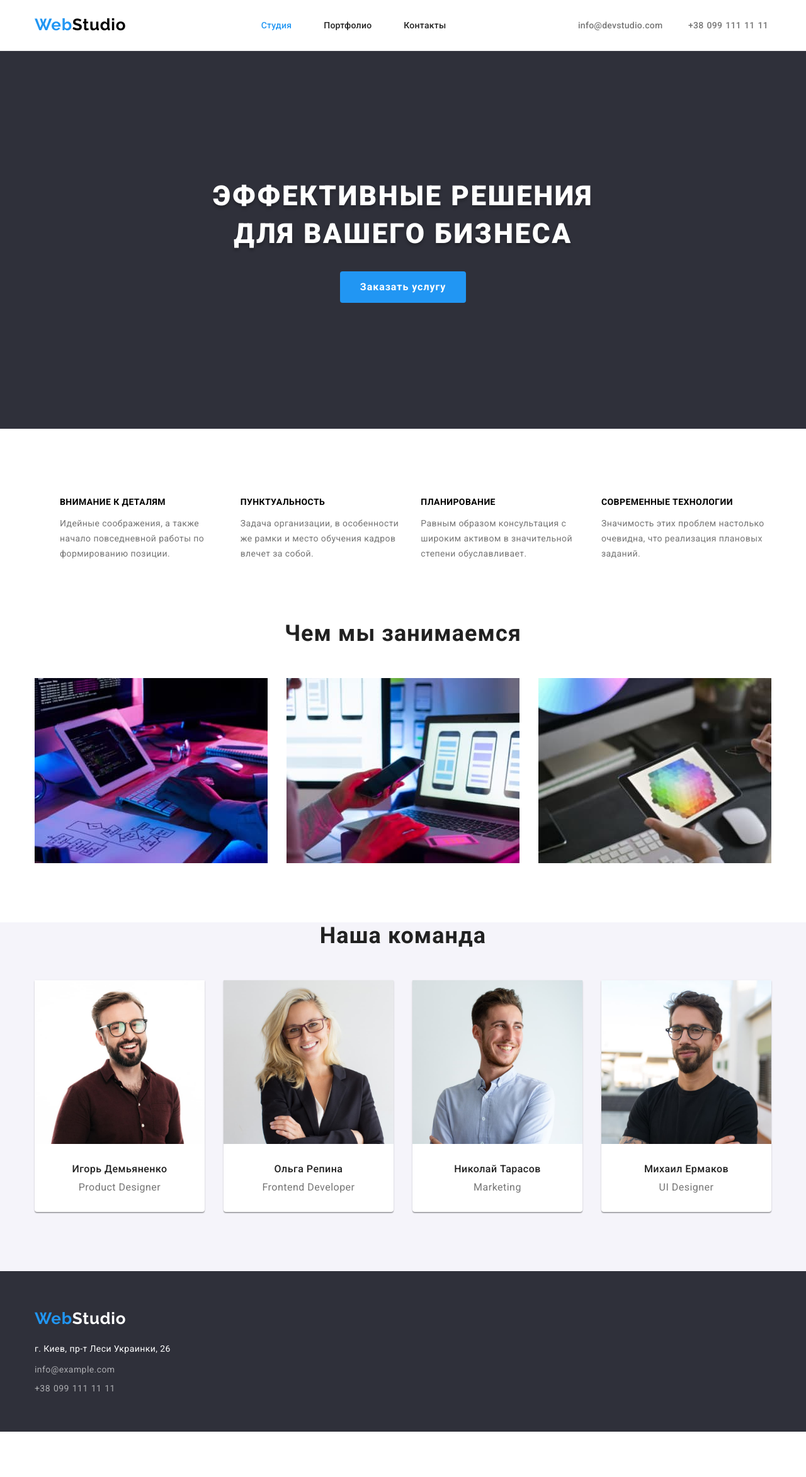
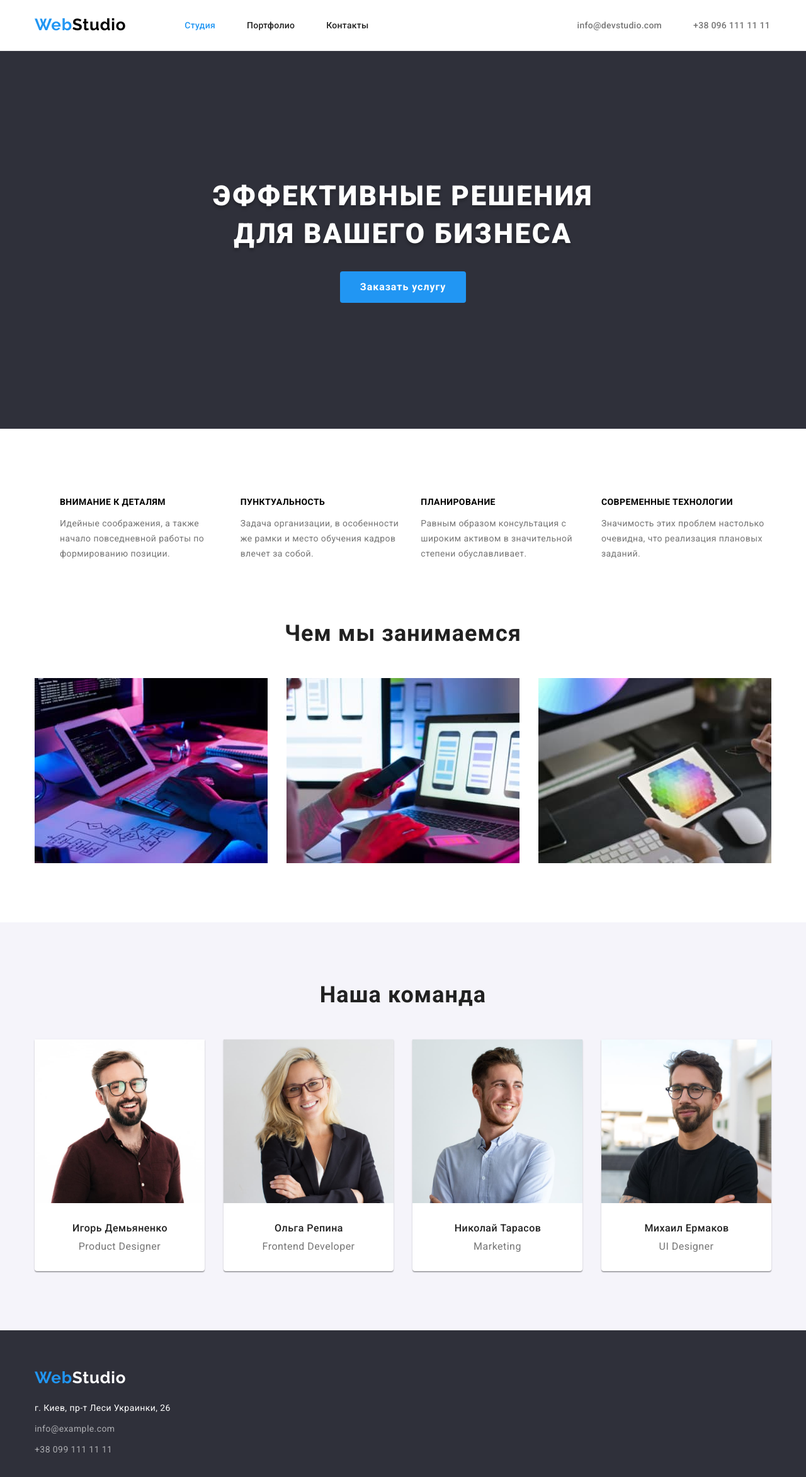
Before and after one commit to cldAn1el/goit-markup-hw-03, a plain HTML site: page index.html in a window 1280 px wide. Shown: the whole page at 63% size. Drawn offline with Linux system fonts and the light colour scheme.

Commit message:
rethreecomm

```diff
--- a/css/style.css
+++ b/css/style.css
@@ -30,8 +30,6 @@ body {
   margin: 0px auto;
   padding: 0px 15px;
   width: 1200px;
-  display: flex;
-  justify-content: space-between;
 }
 
 /*HEADER*/
@@ -48,8 +46,9 @@ body {
   letter-spacing: 0.03em;
   color: var(--main-color);
   text-decoration: none;
-  padding: 0px;
   margin: 0px;
+  padding-top: 24px;
+  padding-bottom: 25px;
 }
 
 .text-studio-black {
@@ -59,11 +58,9 @@ body {
   line-height: 31px;
   letter-spacing: 0.03em;
   color: #000000;
-}
-
-.logotype {
-  padding-top: 24px;
-  padding-bottom: 25px;
+  padding: 0px;
+  margin: 0px;
+  margin-right: 93px;
 }
 
 /*Menu section*/
@@ -73,13 +70,24 @@ body {
   display: flex;
   padding-left: 0px;
   margin: 0px;
-  width: 294px;
-  justify-content: space-between;
 }
 
-.link-item {
+.link-studio {
   padding-top: 32px;
   padding-bottom: 32px;
+  margin-right: 50px;
+}
+
+.link-portfolio {
+  padding-top: 32px;
+  padding-bottom: 32px;
+  margin-right: 50px;
+}
+
+.link-contacts {
+  padding-top: 32px;
+  padding-bottom: 32px;
+  margin-right: 331px;
 }
 
 .text-link {
@@ -93,6 +101,8 @@ body {
 
 .text-link.current {
   color: var(--main-color);
+  padding-top: 32px;
+  padding-bottom: 32px;
 }
 
 /*nav-list*/
@@ -107,20 +117,11 @@ body {
   display: flex;
   margin: 0px;
   padding: 0px;
-  justify-content: space-between;
-  width: 307px;
 }
 
-.nav-item {
+.nav-mail {
   padding-top: 32px;
   padding-bottom: 32px;
-}
-
-.mail-text:hover, .mail-text:focus {
-  color: var(--main-color);
-}
-
-.nav-item {
   color: var(--nav-color);
   text-decoration: none;
   font-weight: 500;
@@ -128,10 +129,26 @@ body {
   line-height: 16px;
   letter-spacing: 0.02em;
   display: flex;
-  justify-content: space-between;
+  margin-right: 50px;
 }
 
-.nav-item:hover, .nav-item:focus {
+.nav-tel {
+  padding-top: 32px;
+  padding-bottom: 32px;
+  color: var(--nav-color);
+  text-decoration: none;
+  font-weight: 500;
+  font-size: 14px;
+  line-height: 16px;
+  letter-spacing: 0.02em;
+  display: flex;
+}
+
+.mail-text:hover, .mail-text:focus {
+  color: var(--main-color);
+}
+
+.nav-mail:hover, .nav-item:focus {
   color: var(--main-color);
 }
 
@@ -185,6 +202,7 @@ body {
 
 .features-section {
   padding-top: 94px;
+  padding-bottom: 94px;
 }
 
 .features-item-list {
@@ -219,7 +237,6 @@ body {
 
 .heroes-workspace-section {
   padding-bottom: 94px;
-  padding-top: 94px;
 }
 
 .heroes-workspace {
@@ -246,6 +263,12 @@ body {
 
 /* Our team*/
 
+.our-team-section {
+  background-color: #F5F4FA;
+  padding-bottom: 94px;
+  padding-top: 94px;
+}
+
 .heroes-list {
   list-style-type: none;
   display: flex;
@@ -260,12 +283,22 @@ body {
   height: 294px;
 }
 
-.our-team-section {
-  background-color: #F5F4FA;
-  padding-bottom: 94px;
+.name-hero {
+  margin-top: 30px;
+  padding-left: 60px;
+  padding-right: 59px;
+  white-space: nowrap;
 }
 
-.name {
+.proffesion-hero {
+  padding-bottom: 30px;
+  margin-top: 10px;
+  white-space: nowrap;
+  padding-left: 70px;
+  padding-right: 70px;
+}
+
+.name-hero-text {
   font-style: normal;
   font-weight: 500;
   font-size: 16px;
@@ -274,11 +307,11 @@ body {
   text-align: center;
   display: flex;
   justify-content: center;
-  margin-top: 30px;
+  margin: 0px;
   padding: 0px;
 }
 
-.proffesion {
+.proffesion-hero-text {
   font-style: normal;
   font-weight: normal;
   font-size: 16px;
@@ -288,9 +321,8 @@ body {
   text-align: center;
   display: flex;
   justify-content: center;
-  margin-bottom: 30px;
+  margin: 0px;
   padding: 0px;
-  margin-top: 10px;
 }
 
 .img-item {
@@ -314,9 +346,6 @@ body {
 .footer-section {
   background-color: #2F303A;
   margin: 0px;
-}
-
-.footer-list {
   padding-bottom: 60px;
   padding-top: 60px;
 }
@@ -348,10 +377,6 @@ body {
 }
 
 .mail-link-footer {
-  width: 231px;
-  height: 21px;
-  left: 215px;
-  top: 2238px;
   font-weight: normal;
   font-size: 14px;
   line-height: 24px;
@@ -363,10 +388,6 @@ body {
 }
 
 .tell-link-footer {
-  width: 231px;
-  height: 21px;
-  left: 215px;
-  top: 2238px;
   font-weight: normal;
   font-size: 14px;
   line-height: 24px;
@@ -383,10 +404,6 @@ body {
 
 .tell-link-footer:hover, .tell-link-footer:focus {
   color: var(--main-color);
-}
-
-span {
-  margin-right: 5px;
 }
 
 /*buttons in portfolio*/
@@ -415,10 +432,9 @@ span {
   list-style: none;
   display: flex;
   justify-content: center;
-  padding-top: 94px;
-  padding-bottom: 50px;
-  margin: 0px;
-  padding-left: 0px;
+  margin-bottom: 50px;
+  margin-top: 0px;
+  padding: 0px;
 }
 
 .buttons:hover {
@@ -428,7 +444,8 @@ span {
 
 /*portfolio box-list*/
 
-.box-items-list {
+.main-section {
+  padding-top: 94px;
   padding-bottom: 94px;
 }
 
@@ -443,8 +460,8 @@ span {
   margin: 0px;
   margin-right: -30px;
   padding: 0px;
+  width: 1200px;
   justify-content: space-between;
-  width: 1200px;
 }
 
 .box-list li:not(:nth-last-child(-n+3)) {
@@ -454,12 +471,21 @@ span {
 .box-item {
   flex-basis: calc((100% - 3 * 60px) / 3);
   background: #FFFFFF;
-  filter: drop-shadow(0px 4px 4px rgba(0, 0, 0, 0.25));
   border-bottom: 1px solid #EEEEEE;
   white-space: nowrap;
+  width: 370px;
+  height: 404px;
 }
 
-.box-name {
+.box-item:hover, .box-item:focus {
+  filter: drop-shadow(0px 4px 4px rgba(0, 0, 0, 0.25));
+}
+
+/*.box-list li:nth-child(3n+3) {
+  margin-right: 30px;
+} */
+
+.name-text {
   font-family: Roboto;
   font-style: normal;
   font-weight: bold;
@@ -469,11 +495,11 @@ span {
   color: #212121;
   text-align: start;
   justify-content: center;
-  padding-left: 24px;
   margin: 0px;
+  padding: 0px;
 }
 
-.description {
+.description-text {
   font-family: Roboto;
   font-style: normal;
   font-weight: normal;
@@ -483,8 +509,15 @@ span {
   color: #757575;
   text-align: start;
   justify-content: center;
-  padding-left: 24px;
-  padding-top: 4px;
+  padding: 0px;
   margin: 0px;
-  padding-bottom: 20px;
 }
+
+.service-name {
+  padding: 20px 24px 0px 24px;
+  margin-bottom: 4px;
+}
+
+.description {
+  padding: 0px 24px 20px 24px;
+}
--- a/index.html
+++ b/index.html
@@ -16,28 +16,29 @@
     <header class="headerline">
 
         <div class="container">
-            <nav class="logotype">
+            <nav class="link-menu">
                     <a class="logo-text" href="./index.html">Web<span class="text-studio-black">Studio</span> </a>
-            </nav>
+
                 <ul class="link-menu">
-                <li class="link-item">
+                    <li class="link-studio">
                         <a class="text-link current"  href="./index.html">Студия</a>
                     </li>
-                <li class="link-item">
+                    <li class="link-portfolio">
                         <a class="text-link" href="./portfolio.html">Портфолио</a>
                     </li>
-                <li class="link-item">
+                    <li class="link-contacts">
                         <a class="text-link" href="#">Контакты</a>
                     </li>
                 </ul>
                 <ul class="nav-list">
                     <li>
-                    <a class="nav-item" href="info@devstudio.com">info@devstudio.com</a>
+                        <a class="nav-mail" href="info@devstudio.com" >info@devstudio.com</a>
                     </li>
                     <li>
-                    <a class="nav-item" href="tel:+380961111111"><span>+38</span><span>099</span><span>111</span><span>11</span><span>11</span></a>
+                        <a class="nav-tel" href="tel:+380961111111">+38 096 111 11 11</a>
                     </li>
                 </ul>
+            </nav>
         </div>
 
 
@@ -46,9 +47,11 @@
     <!--main section-->
     <main>
         <section class="main-content">
+
             <h1 class="main-content-text">Эффективные решения для вашего бизнеса</h1>
             <button class="button" type="button">Заказать услугу</button>
         </section>
+
 
         <!--Features section-->
         <section class="features-section">
@@ -103,23 +106,39 @@
                 <ul class="heroes-list">
                     <li class="heroes-photo">
                         <img class="img-item" src="images/teamcard1.jpg" width="270" height="260" alt="Product Designer">
-                        <b class="name">Игорь Демьяненко</b>
-                        <p class="proffesion">Product Designer</p>
+                        <div class="name-hero">
+                            <b class="name-hero-text">Игорь Демьяненко</b>
+                        </div>
+                        <div class="proffesion-hero">
+                            <p class="proffesion-hero-text">Product Designer</p>
+                        </div>
                     </li>
                     <li class="heroes-photo">
                         <img class="img-item" src="images/teamcard2.jpg" width="270" height="260" alt="Frontend Developer">
-                        <b class="name">Ольга Репина</b>
-                        <p class="proffesion">Frontend Developer</p>
+                        <div class="name-hero">
+                            <b class="name-hero-text">Ольга Репина</b>
+                        </div>
+                        <div class="proffesion-hero">
+                            <p class="proffesion-hero-text">Frontend Developer</p>
+                        </div>
                     </li>
                     <li class="heroes-photo">
                         <img class="img-item" src="images/teamcard3.jpg" width="270" height="260" alt="Marketing">
-                        <b class="name">Николай Тарасов</b>
-                        <p class="proffesion">Marketing</p>
+                        <div class="name-hero">
+                            <b class="name-hero-text">Николай Тарасов</b>
+                        </div>
+                        <div class="proffesion-hero">
+                            <p class="proffesion-hero-text">Marketing</p>
+                        </div>
                     </li>
                     <li class="heroes-photo">
                         <img class="img-item" src="images/teamcard4.jpg" width="270" height="260" alt="UI Designer">
-                        <b class="name">Михаил Ермаков</b>
-                        <p class="proffesion">UI Designer</p>
+                        <div class="name-hero">
+                            <b class="name-hero-text">Михаил Ермаков</b>
+                        </div>
+                        <div class="proffesion-hero">
+                            <p class="proffesion-hero-text">UI Designer</p>
+                        </div>
                     </li>
                 </ul>
             </div>
@@ -127,12 +146,12 @@
     </main>
     <footer class="footer-section">
         <div class="container">
-            <div class="footer-list">
+            <div>
                 <a class="logo-text" href="WebStudio">Web<span class="text-studio-white">Studio</span> </a>
                 <address class="adress-list">
                     <p class="adress">г. Киев, пр-т Леси Украинки, 26</p>
                     <a class="mail-link-footer" href="info@example.com">info@example.com</a>
-                    <a class="tell-link-footer" href="tel:+380991111111"><span>+38</span><span>099</span><span>111</span><span>11</span><span>11</span></a>
+                    <a class="tell-link-footer" href="tel:+380991111111">+38 099 111 11 11</a>
                 </address>
             </div>
     </div>
```
Also changed, not shown: portfolio.html (+64 -28 lines). Lines whose indentation alone changed are shown as unchanged.
